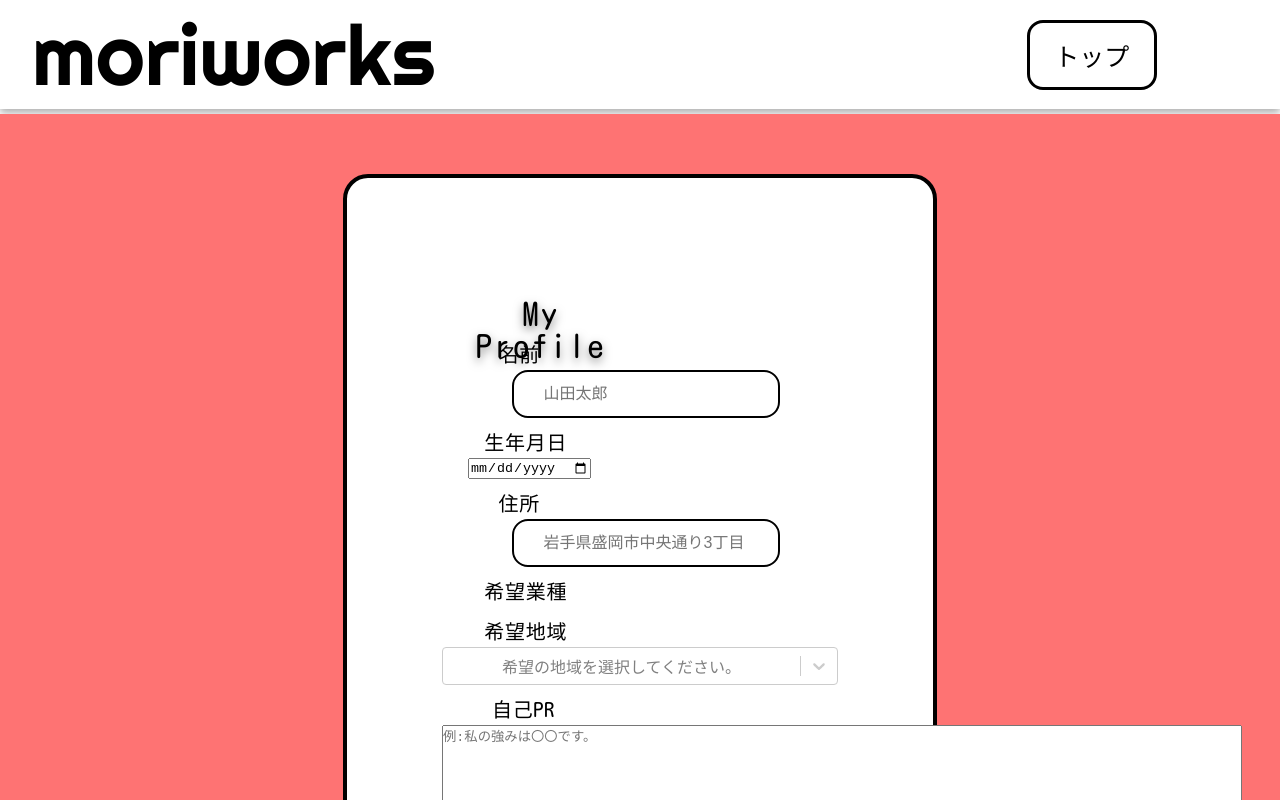
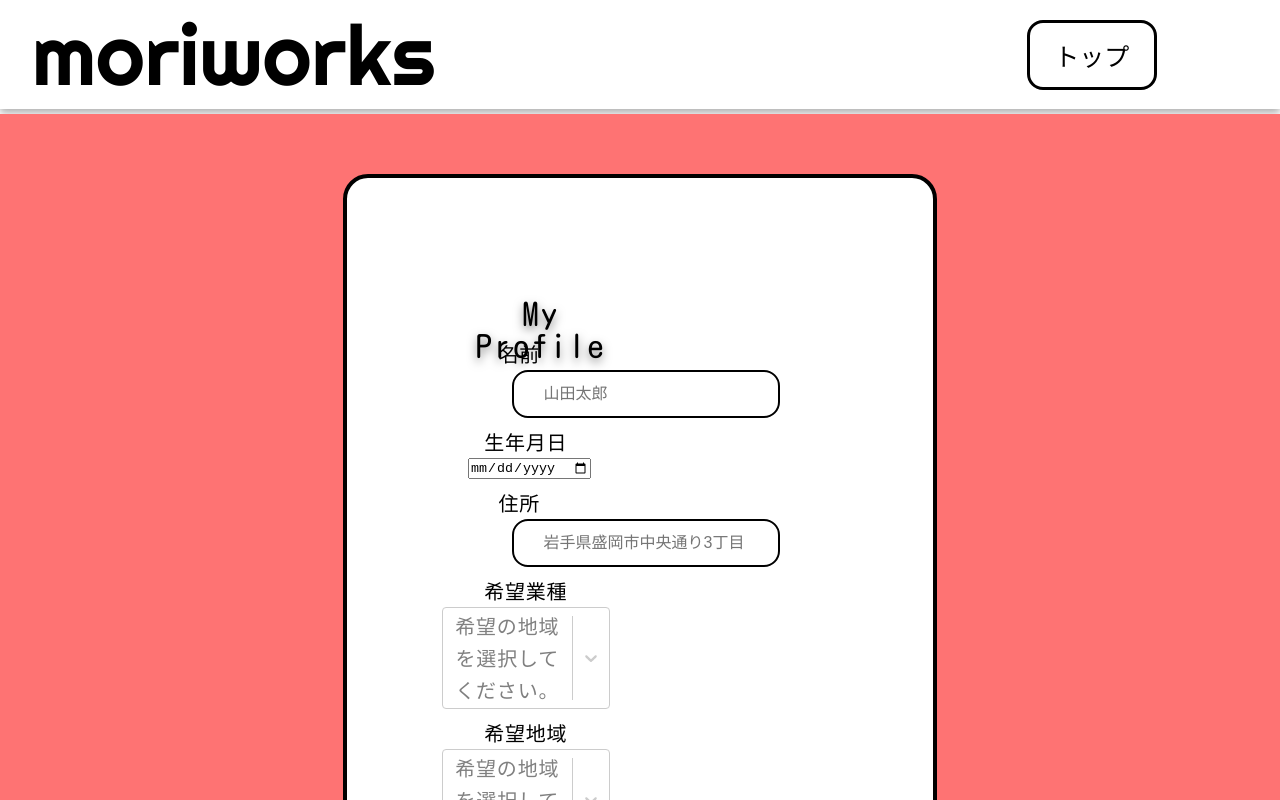
Before and after one commit to Kozaki01/2023_04_cteam, a Next.js app in the folder moriworks/: page /profile_create_users in a window 1280 px wide. Shown: the top 800 px of the page. Built offline with nearby package versions, Linux system fonts and the light colour scheme.

Commit message:
実装の仕方の記述

```diff
--- a/moriworks/src/components/Profile/CreateProfile.tsx
+++ b/moriworks/src/components/Profile/CreateProfile.tsx
@@ -90,14 +90,15 @@ const CreateProfile: React.FC<props> = ({ account_id }) => {
 
             <div className={`${styles.td2} ${styles.padding_top}`}>
               希望業種
+              {/* 希望業種のコンポーネント */}
+              <MultiSelect isArea={false} />
             </div>
-            {/* 希望業種のコンポーネント */}
 
             <div className={`${styles.td2} ${styles.padding_top}`}>
               希望地域
+              {/* 希望地域のコンポーネント */}
+              <MultiSelect isArea={true} />
             </div>
-            <MultiSelect />
-            {/* 希望地域のコンポーネント */}
 
             <div className={`${styles.td3} ${styles.padding_top}`}>自己PR</div>
             <div className={styles.textarea_size}>
```
